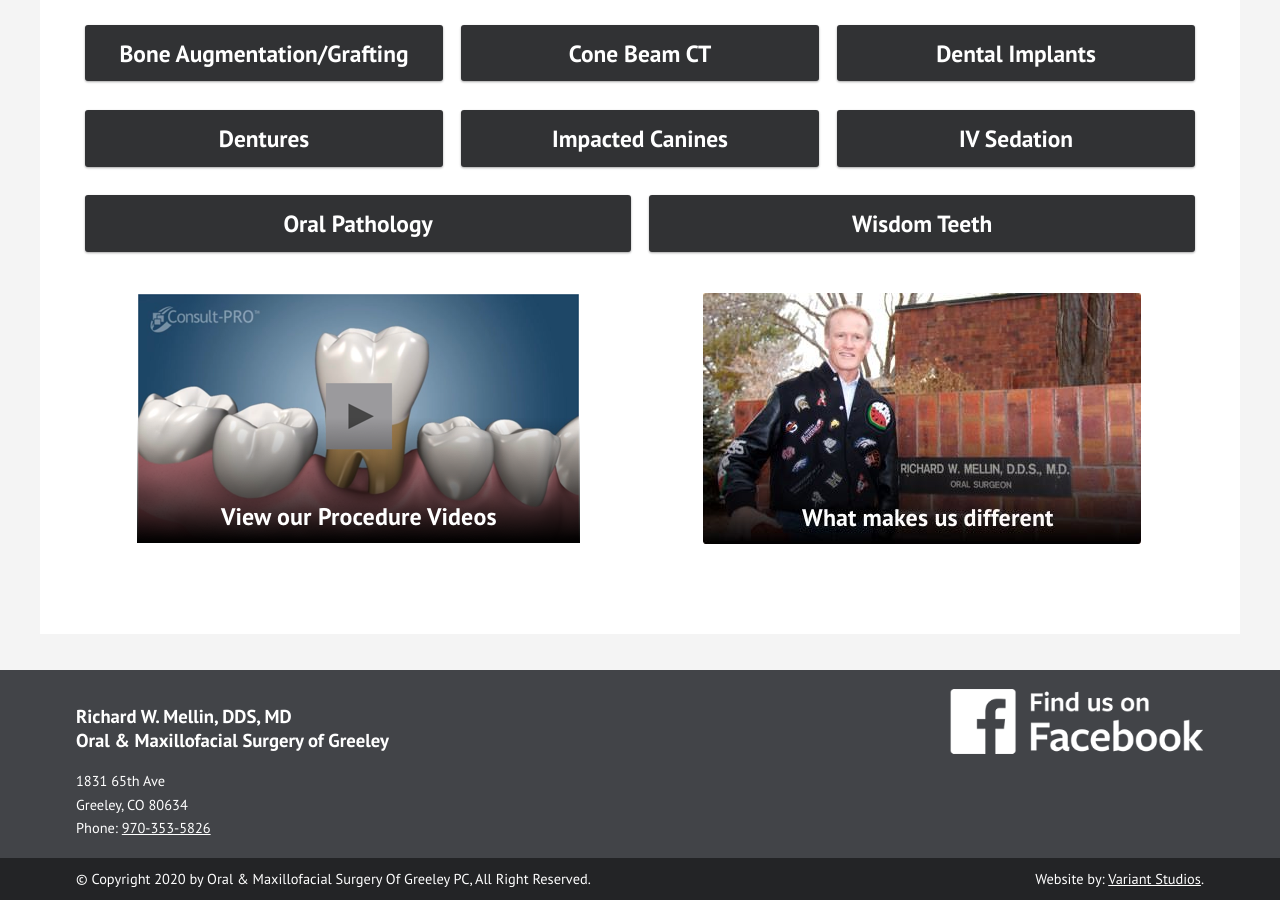
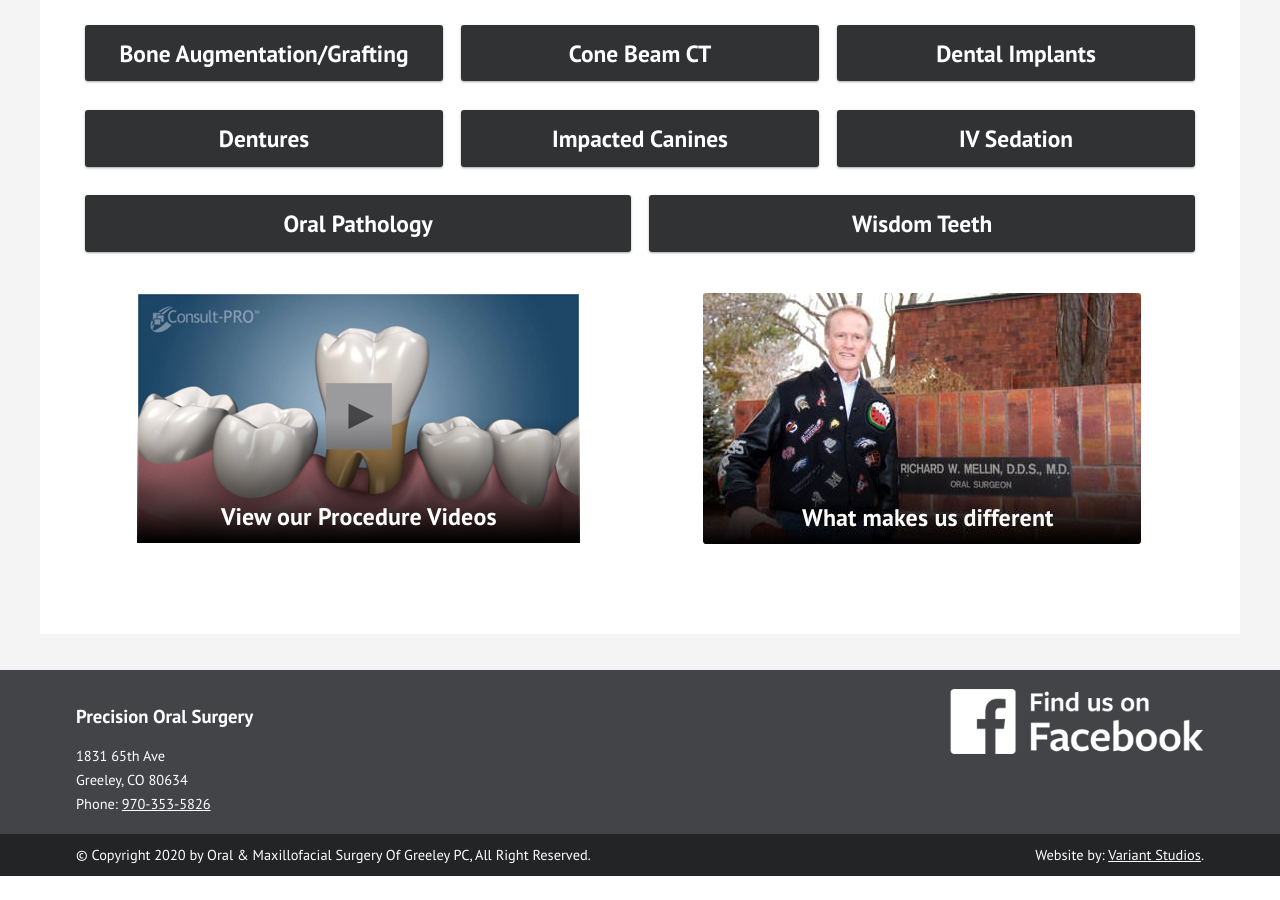
Before and after one commit to variantstudios/oralsurgeryofgreeley.com, a Jekyll site: the page built from index.html, in a window 1280 px wide and 900 px high, scrolled down 773 px. Built offline with Jekyll 4.4.1, drawn with Linux system fonts in a browser that asks for light colours; cached includes are drawn as plain includes; after the commit the page ends 1649 px from its top, so only the background shows below that.

Commit message:
Updated '_includes/footer-top.html' via CloudCannon

```diff
--- a/_includes/footer-top.html
+++ b/_includes/footer-top.html
@@ -2,7 +2,7 @@
     <div class="footer-inner clearfix">
         <div class="subpage clearfix">
             <div class="left" itemscope itemtype="http://schema.org/Dentist">
-                <h5><span itemprop="name">Richard W. Mellin, DDS, MD <br/>Oral &amp; Maxillofacial Surgery of Greeley</span></h5>
+                <h5><span itemprop="name">Precision Oral Surgery</span></h5>
                 <span itemprop="description"></span>
                 <div itemprop="address" itemscope itemtype="http://schema.org/PostalAddress">
                     <span itemprop="streetAddress" class="lb">1831 65th Ave</span>
```
